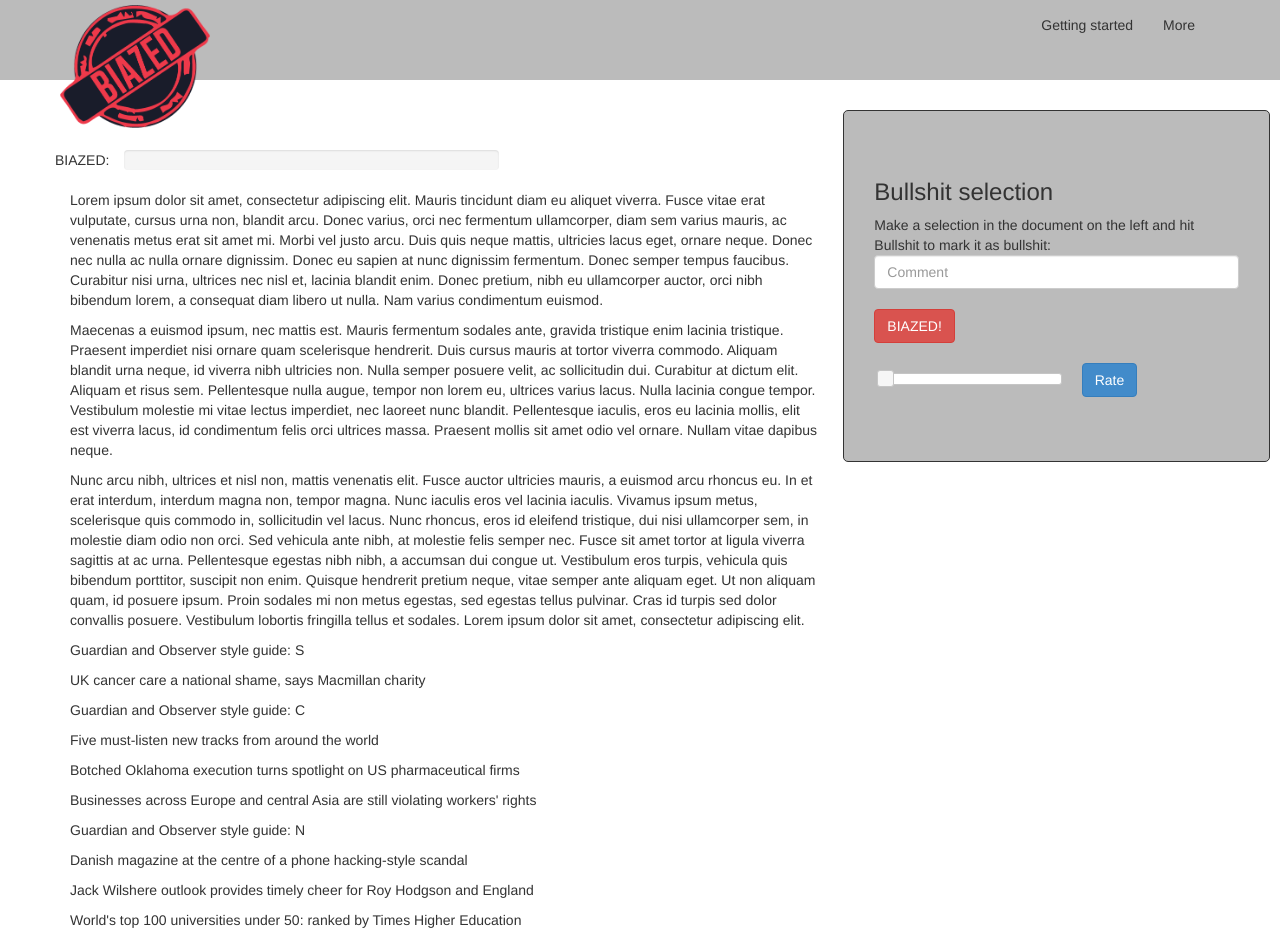
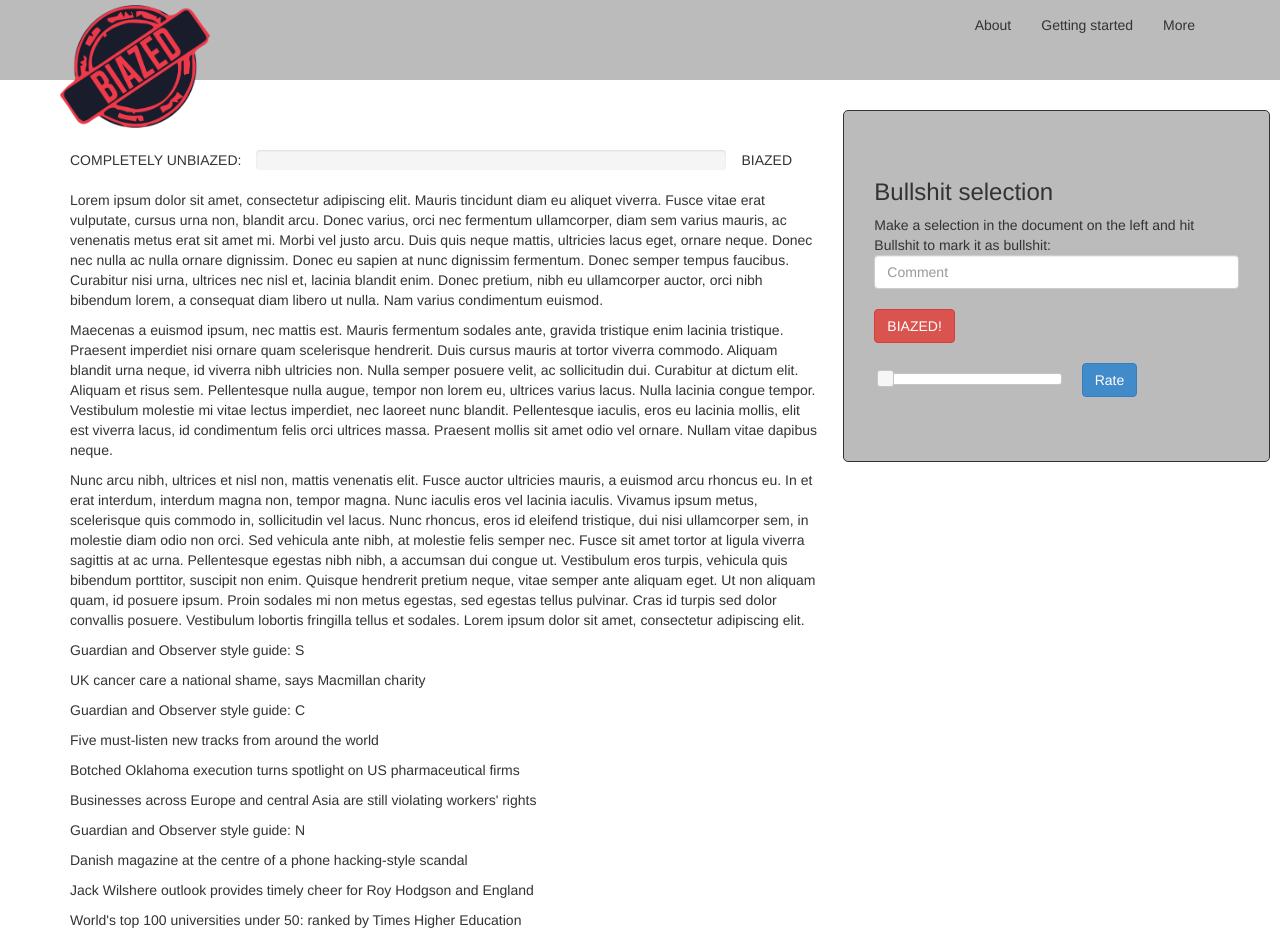
Before and after one commit to biazed0/biazed, a plain HTML site: page index.html in a window 1280 px wide. Drawn offline with nearby package versions, Linux system fonts and the light colour scheme; no server answers.

Commit message:
fixed stuff

```diff
--- a/css/main.css
+++ b/css/main.css
@@ -98,3 +98,10 @@ p#bs1{
 	width: 150px;
 
 }
+.bsl{float:left;}
+.bsLevel {float:left;}
+
+.biasLevel {
+
+ 	float:none;
+ }
--- a/index.html
+++ b/index.html
@@ -66,6 +66,10 @@
     <nav class="right-nav collapse navbar-collapse bs-navbar-collapse" role="navigation">
       <ul class="nav navbar-nav">
         <li class="active">
+          <a href="../biazed/about.html">About</a>
+        </li>
+
+        <li class="active">
           <a href="../getting-started">Getting started</a>
         </li>
        <li  >
@@ -89,12 +93,14 @@
 
 
     <div class="row">
-     <p id="bsl"> BIAZED:</p>
 
-  <div class="bsLevel col-sm-8">
-  </div>
+      <div class="biasLevel col-sm-8">
+       <p class="bsl"> COMPLETELY UNBIAZED:</p>
+       <div class="bsLevel col-md-8">  </div>
+       <p class="bslafter"> BIAZED</p>
+     </div>
 
-        <div class="storyContainer col-sm-8">
+  <div class="container storyContainer col-sm-8">
 
 <p>   Lorem ipsum dolor sit amet, consectetur adipiscing elit. Mauris tincidunt diam eu aliquet viverra. Fusce vitae erat vulputate, cursus urna non, blandit arcu. Donec varius, orci nec fermentum ullamcorper, diam sem varius mauris, ac venenatis metus erat sit amet mi. Morbi vel justo arcu. Duis quis neque mattis, ultricies lacus eget, ornare neque. Donec nec nulla ac nulla ornare dignissim. Donec eu sapien at nunc dignissim fermentum. Donec semper tempus faucibus. Curabitur nisi urna, ultrices nec nisl et, lacinia blandit enim. Donec pretium, nibh eu ullamcorper auctor, orci nibh bibendum lorem, a consequat diam libero ut nulla. Nam varius condimentum euismod.</p>
 
--- a/js/main.js
+++ b/js/main.js
@@ -310,6 +310,7 @@ $( document ).ready(function() {
    $('#ratingButton').click(function(){
      sendUserRating($( "#slider" ).slider( "value" ));
      console.log($( "#slider" ).slider( "value" ));
+
    });
 
 
@@ -319,13 +320,13 @@ var titles=dummy.response.results;
 
 //
 var bias = getBiasAverage();
-
+ var biasPercent = (bias*100)/5;
 // PROGRESS BAR
 
-$('.bsLevel').append('<div class=""><div class="progress col-sm-6">'+
- ' <div class="progress-bar progress-bar-danger" role="progressbar" aria-valuenow="80" aria-valuemin="0" aria-valuemax="100" style="width:  '+((bias*100)/5 )+'%">'+
+$('.bsLevel').append('<div class="progress">'+
+ ' <div class="progress-bar progress-bar-danger" role="progressbar" aria-valuenow="80" aria-valuemin="0" aria-valuemax="100" style="width:  '+biasPercent+'%;background-color: rgba(255, 0, 0, '+(biasPercent/100)+');">'+
     '<span class="sr-only">80% Complete</span>'+
- ' </div></div> ' );
+ '</div></div></div>'  );
 
 // DUMMY DATA ADD
 
```
